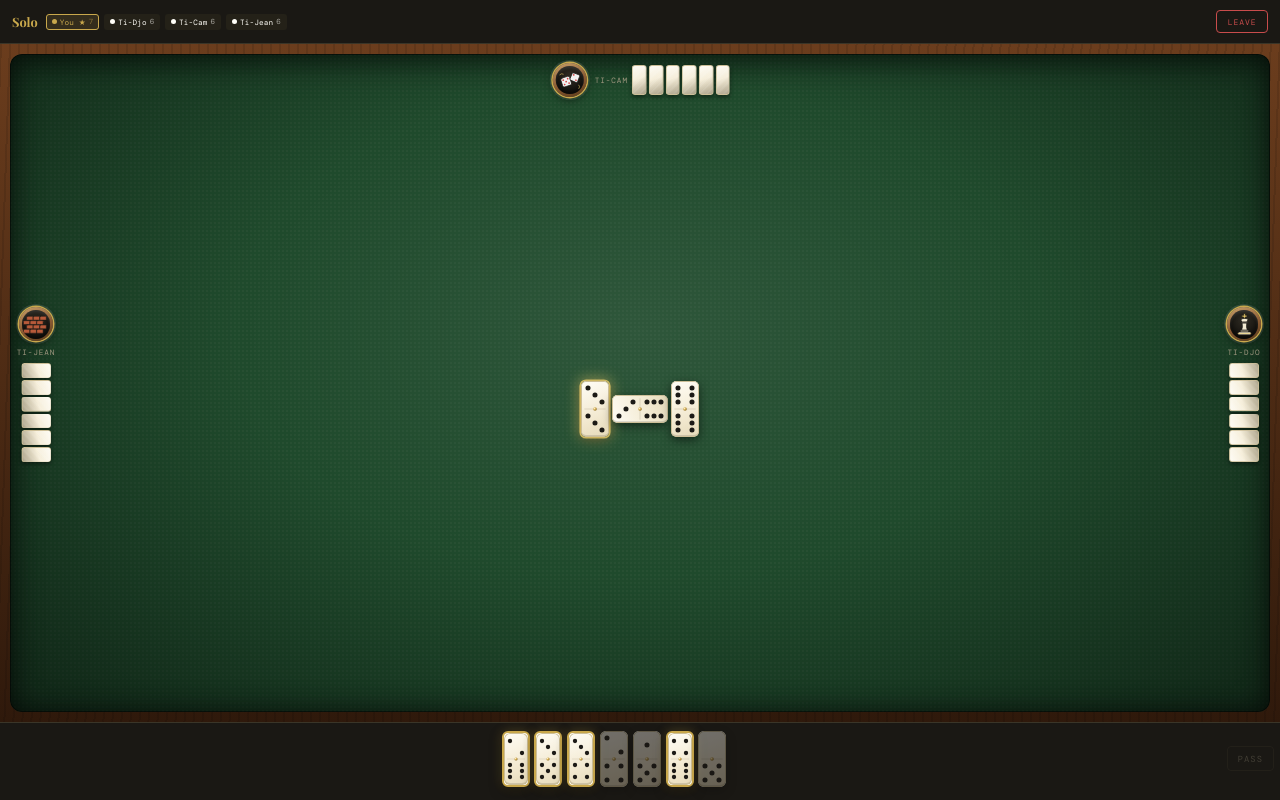
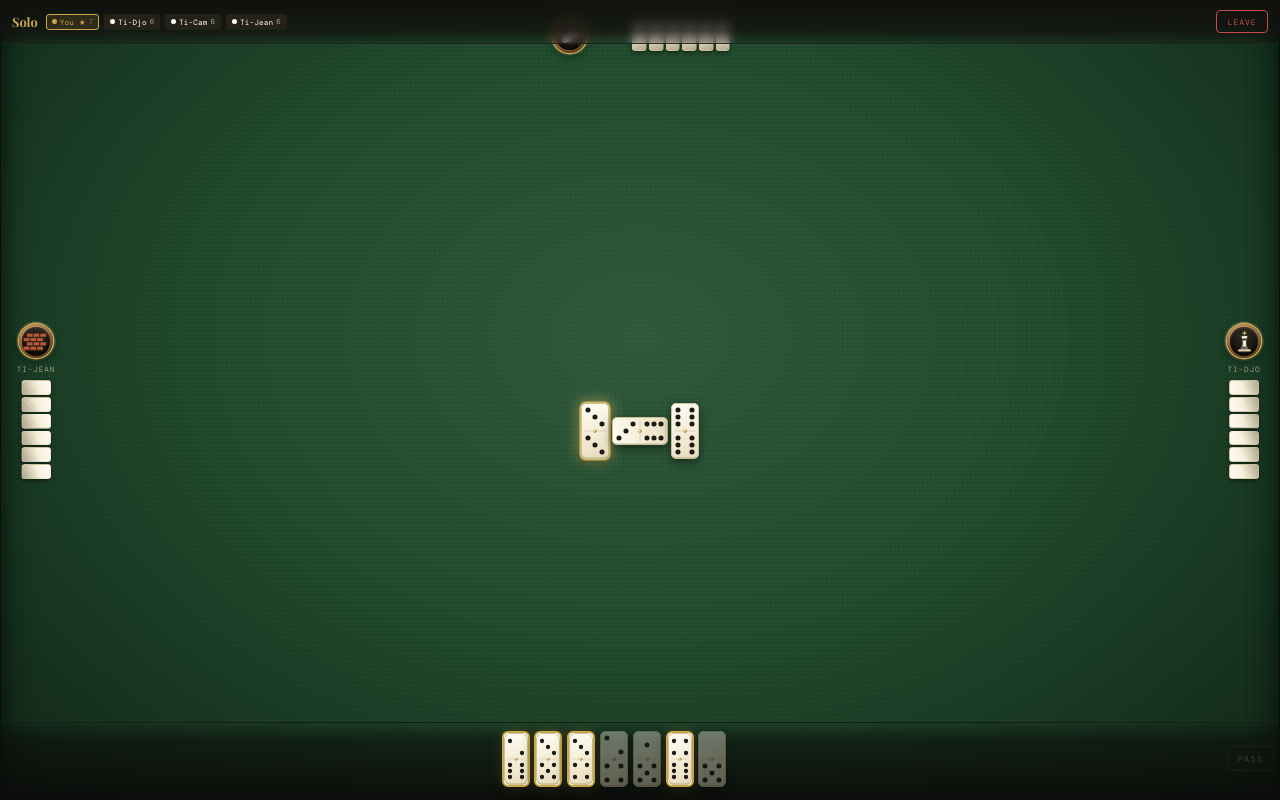
Before and after one commit to WorkVolt-tech/PlayVolt, a React (Vite) app in the folder dominoes/: page /solo in a window 1280 px wide. Built offline with nearby package versions, Linux system fonts and the light colour scheme.

Commit message:
Make game table full-screen with floating hand HUD

```diff
--- a/dominoes/src/pages/Game.css
+++ b/dominoes/src/pages/Game.css
@@ -20,8 +20,15 @@
 
 /* ── Top bar ─────────────────────────────────────────────────── */
 .top-bar {
-  background: var(--surface);
-  border-bottom: 1px solid var(--border);
+  position: absolute;
+  top: 0;
+  left: 0;
+  right: 0;
+  z-index: 180;
+  background: linear-gradient(180deg, rgba(18,17,14,0.94) 0%, rgba(18,17,14,0.78) 72%, rgba(18,17,14,0.28) 100%);
+  backdrop-filter: blur(5px);
+  -webkit-backdrop-filter: blur(5px);
+  border-bottom: 1px solid rgba(255,255,255,0.06);
   display: flex;
   align-items: center;
   padding: 0 0.75rem;
@@ -108,13 +115,23 @@
 }
 .btn-leave:hover { background: rgba(201,76,76,0.1); }
 
-/* ── Board container — fills ALL remaining space ─────────────── */
+/* ── Full-bleed table ──────────────────────────────────────────
+   The table is the screen. HUD and player hand float above it instead of
+   consuming separate rows, so portrait and landscape feel like the same seat
+   at the same table. Board.jsx reserves those overlay lanes for the domino
+   chain, so this is visual/layout only — gameplay coordinates stay safe. */
 .board-container {
-  flex: 1;
+  position: absolute;
+  inset: 0;
   min-height: 0;
-  position: relative;
-  /* the table's rail, from the equipped table skin */
   background: var(--table-rail, #2f190b);
+}
+
+/* Remove the old inset "floating board" look. The mat reaches the viewport
+   edges; table artwork itself provides its decorative border. */
+.game-layout .board-area {
+  inset: 0;
+  border-radius: 0;
 }
 
 /* ── Hand area ───────────────────────────────────────────────── */
@@ -129,8 +146,13 @@
 }
 
 .hand-area {
-  background: var(--surface);
-  border-top: 1px solid var(--border);
+  position: absolute;
+  left: 0;
+  right: 0;
+  bottom: 0;
+  z-index: 180;
+  background: linear-gradient(180deg, rgba(12,12,10,0) 0%, rgba(12,12,10,0.56) 22%, rgba(12,12,10,0.90) 100%);
+  border-top: 1px solid rgba(255,255,255,0.05);
   display: flex;
   align-items: center;
   padding: 0 0.75rem;
@@ -141,6 +163,8 @@
   flex-shrink: 0;
   overflow-x: auto;
   overflow-y: hidden;
+  backdrop-filter: blur(3px);
+  -webkit-backdrop-filter: blur(3px);
 }
 
 /* tiles in hand follow the same measure */
```
